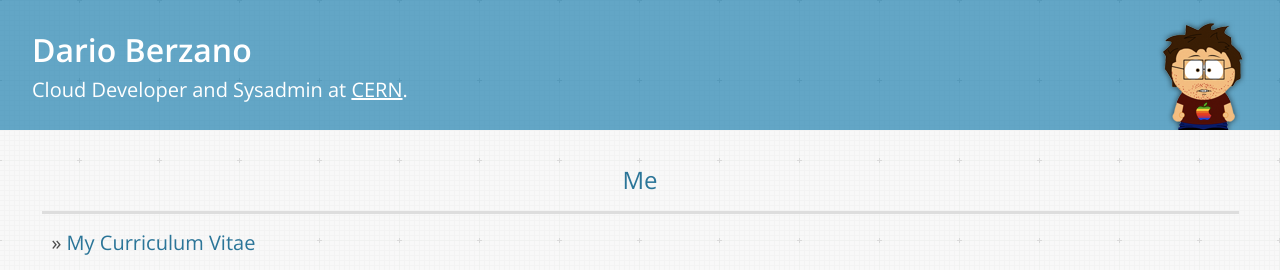
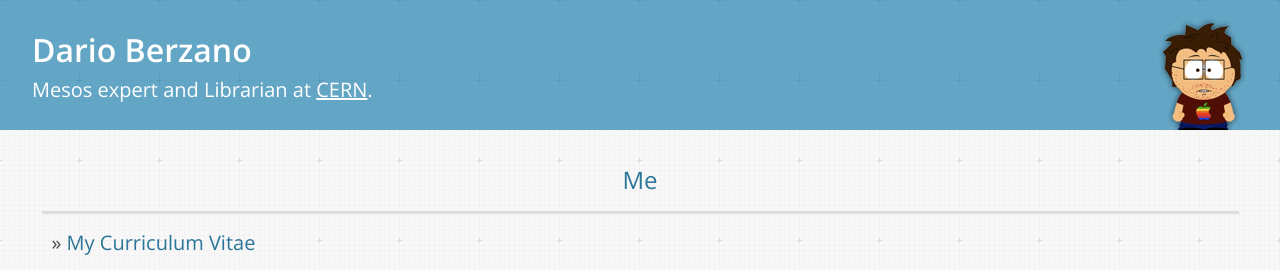
Before and after one commit to dberzano/dberzano.github.io, a Jekyll site: the page built from index.html, in a window 1280 px wide. Shown: the top 270 px of the page. Built offline with Jekyll 4.4.1, drawn with Linux system fonts in a browser that asks for light colours; the list of posts is cut into pages by our own code.

Commit message:
Update headline and CV link

```diff
--- a/_layouts/tweet.html
+++ b/_layouts/tweet.html
@@ -58,13 +58,13 @@
             <!-- Normal devices -->
             <div class="default">
               <h1><a href="/">Hi, I'm Dario Berzano!</a></h1>
-              <p>I work at <a href="http://cern.ch">CERN</a> as Cloud Developer and Sysadmin.</p>
+              <p>I work at <a href="http://cern.ch">CERN</a> as Mesos expert and Librarian.</p>
             </div>
 
             <!-- Small devices -->
             <div class="mobile">
               <h1><a href="/">Dario Berzano</a></h1>
-              <p>Cloud Developer and Sysadmin at <a href="http://cern.ch">CERN</a>.</p>
+              <p>Mesos expert and Librarian at <a href="http://cern.ch">CERN</a>.</p>
             </div>
 
           </div>
--- a/index.html
+++ b/index.html
@@ -14,7 +14,7 @@
       <div id="itemtitle">Me</div>
       <div id="itemcontent">
         <ul>
-          <li><a href="http://personalpages.to.infn.it/~berzano/pub/Berzano-CV-en.pdf">My Curriculum Vitae</a></li>
+          <li><a href="https://www.dropbox.com/s/1dsszea4ctwcmhu/Berzano-CV-en.pdf?dl=0">My Curriculum Vitae</a></li>
           <li><a href="http://about.me/dario.berzano">about.me</a></li>
         </ul>
       </div>
```
